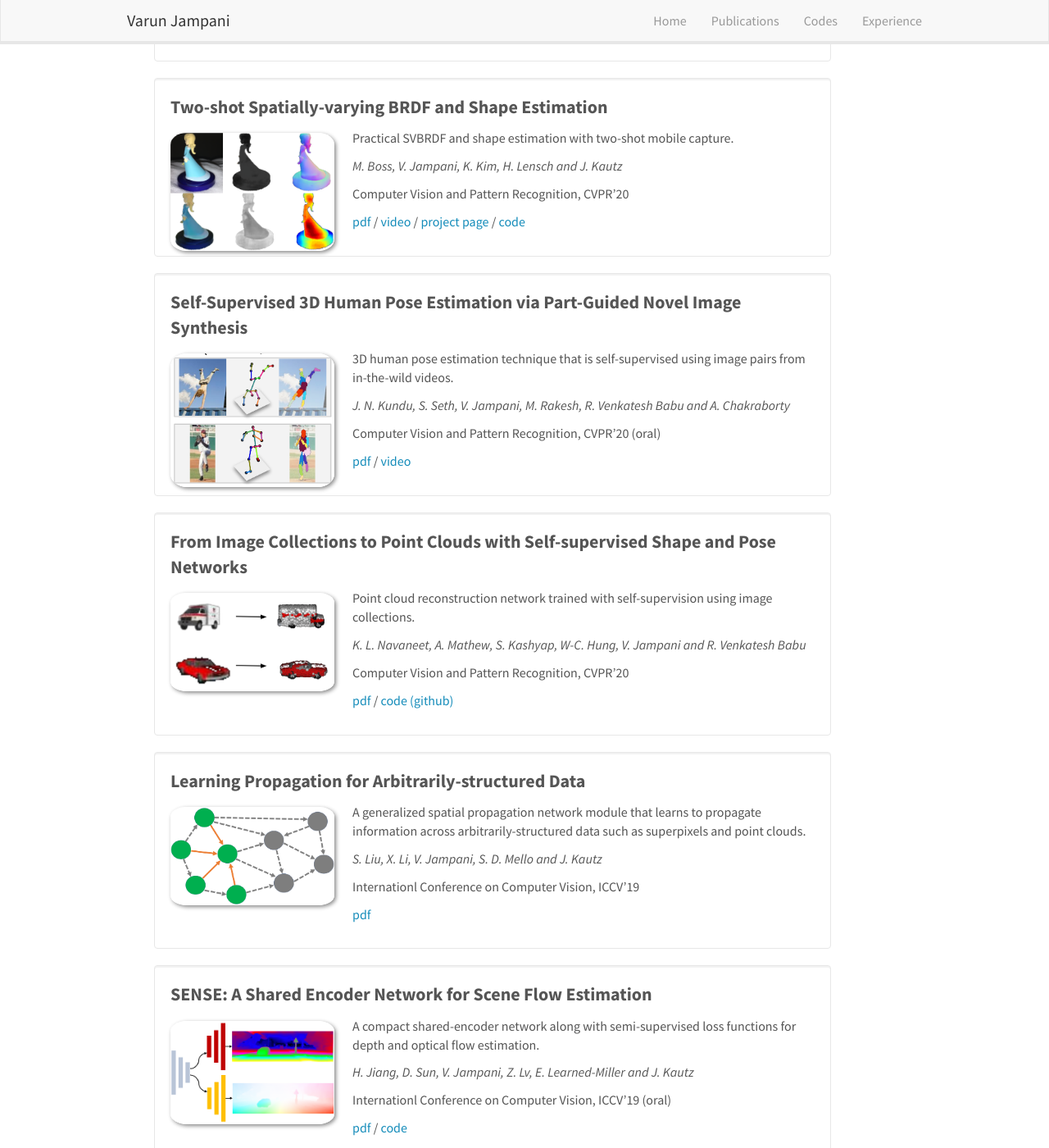
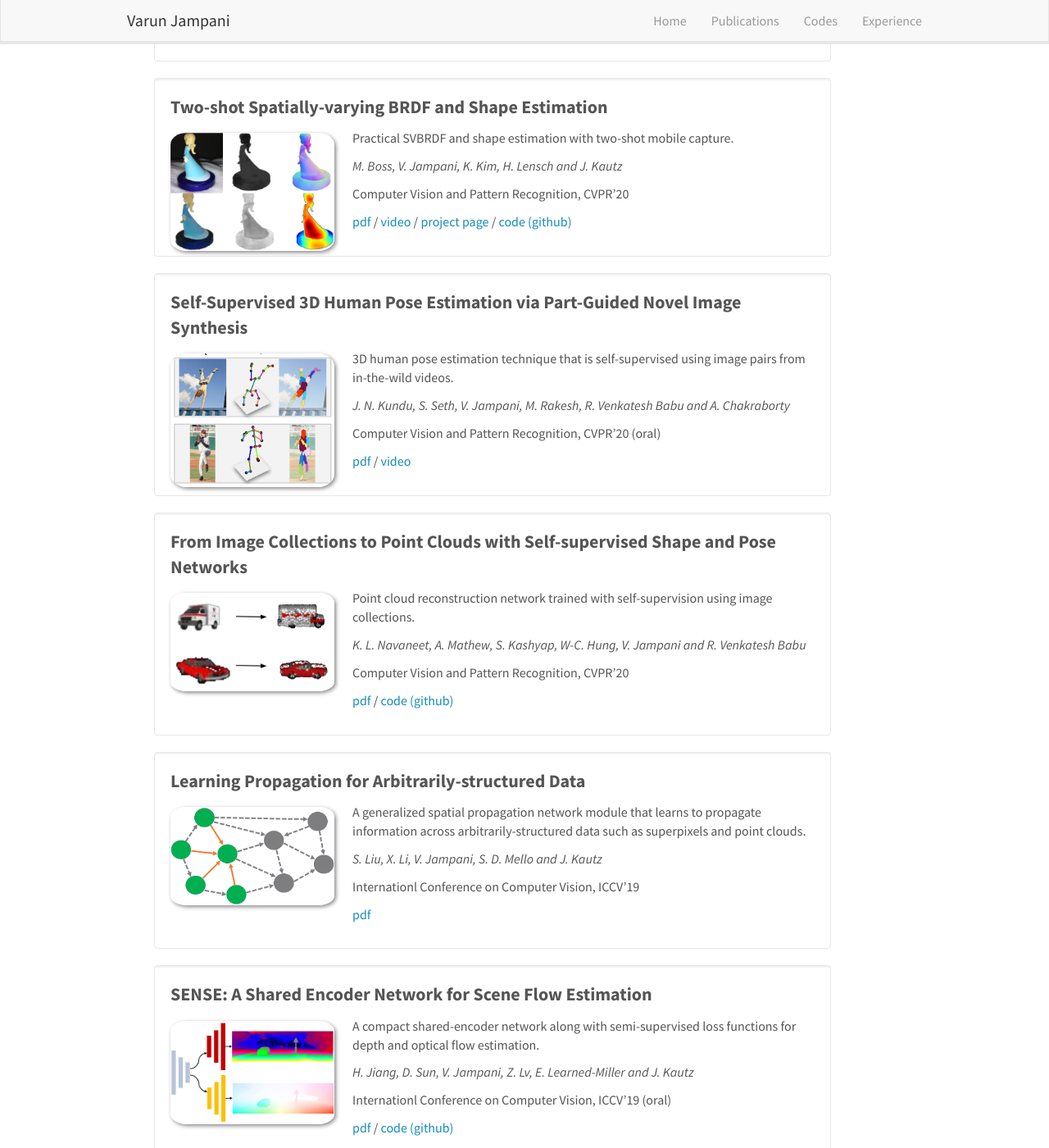
Before and after one commit to varunjampani/varunjampani.github.io, a Jekyll site: the page built from _pages/home.md, in a window 1280 px wide and 1400 px high, scrolled down 1941 px. Shown: the whole window at 82% size. Built offline with Jekyll 4.4.1, drawn with Linux system fonts in a browser that asks for light colours; nearby versions of some CDN libraries.

Commit message:
Update publist.yml

```diff
--- a/_data/publist.yml
+++ b/_data/publist.yml
@@ -94,7 +94,7 @@
     display: project page
   link4:
     url: https://github.com/NVlabs/two-shot-brdf-shape
-    display: code
+    display: code (github)
 
 
 - title:  Self-Supervised 3D Human Pose Estimation via Part-Guided Novel Image Synthesis
@@ -109,9 +109,6 @@
   link2:
     url: https://youtu.be/fK0_DWpKBAU
     display: video
-  link3:
-    url:
-    display: code (coming soon)
 
 
 
@@ -152,7 +149,7 @@
     display: pdf
   link2:
     url: https://github.com/NVlabs/SENSE
-    display: code
+    display: code (github)
 
 
 - title:  Gated-SCNN&#58; Gated Shape CNNs for Semantic Segmentation
```
